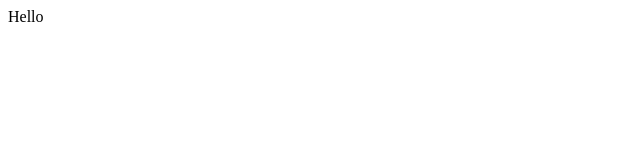
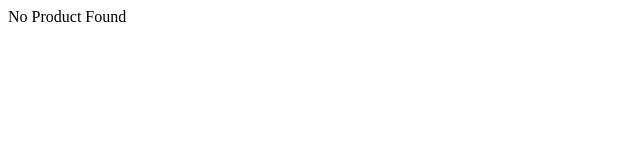
Before and after one commit to umairx97/react-course, a React (Create React App) app: page / in a window 1280 px wide. Shown: the top 160 px of the page, without its empty margins (0-640 px from the left). Built offline with nearby package versions, Linux system fonts and the light colour scheme.

Commit message:
Added Functions

```diff
--- a/src/App.js
+++ b/src/App.js
@@ -1,11 +1,18 @@
-import React from 'react'
+import React from "react";
 
 const App = () => {
-  return (
-    <div>
-      Hello
-    </div>
-  )
-}
+  return <div>{Umair("Bio amla")}</div>;
+};
 
 export default App;
+
+const Umair = Product => {
+  if (Product === "Sunsilk") {
+    let a = "2";
+    let b = "Pakistan";
+
+    return `Id is: ${a} And Manufacturer is ${b}`;
+  } else {
+    return "No Product Found";
+  }
+};
```
